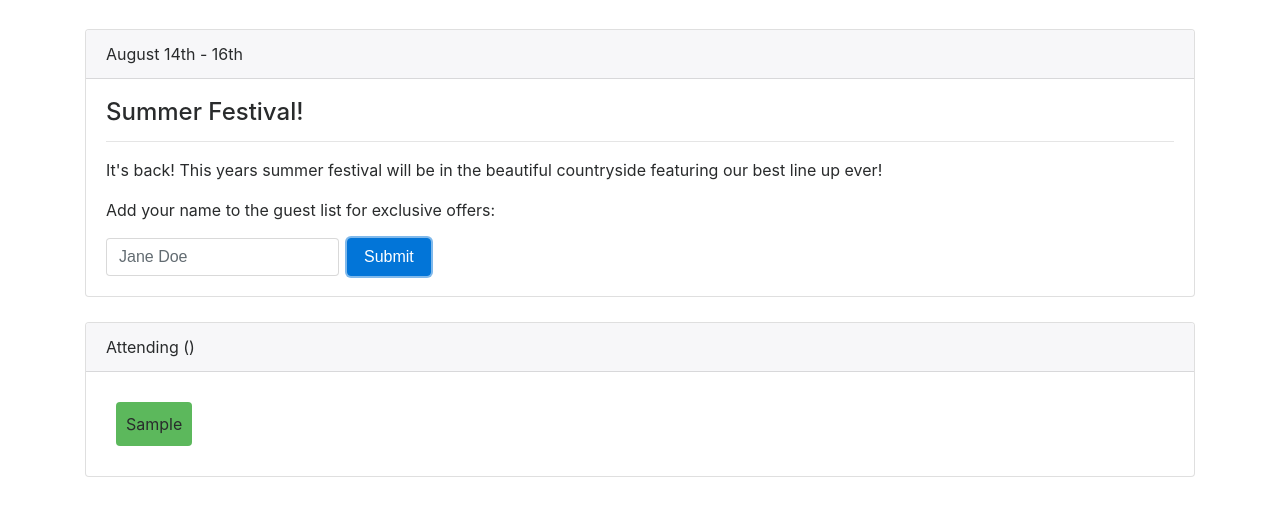
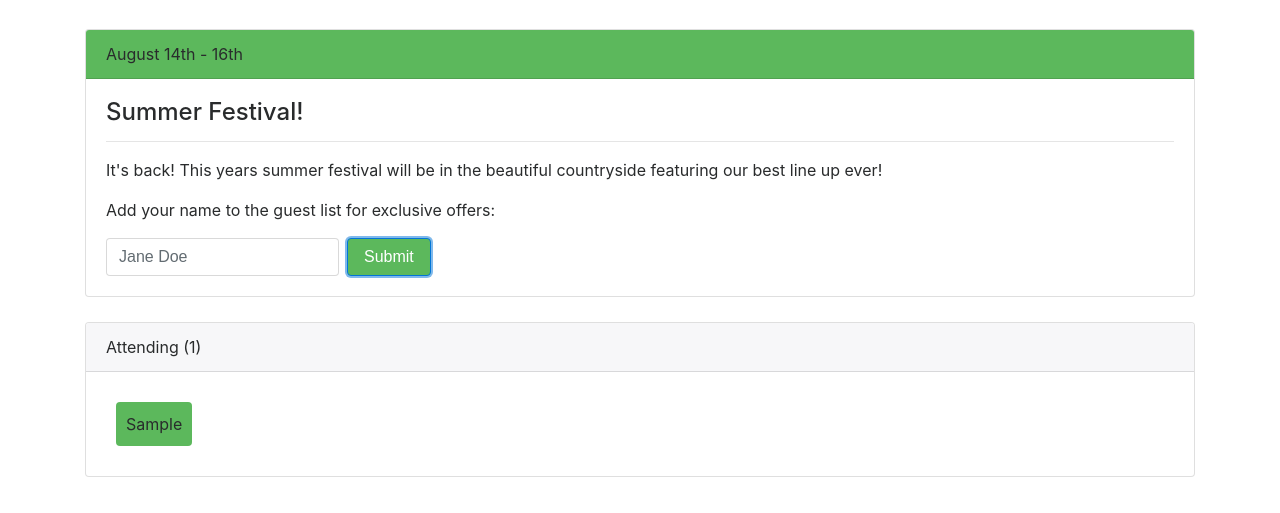
Before and after one commit to junkiesan/vue-guestList, a plain HTML site: page index.html in a window 1280 px wide. Both pictures are taken after typing "Sample" into the empty fields and a click on the input 388 px from the left and 330 px from the top of the page. Shown: the part 73-586 px from the top of the page. Drawn offline with nearby package versions, Linux system fonts and the light colour scheme.

Commit message:
element binded

```diff
--- a/app.css
+++ b/app.css
@@ -7,3 +7,7 @@
   margin: 10px;
   display: inline-block;
 }
+
+.submitted {
+  background: #5cb85c;
+}
--- a/app.js
+++ b/app.js
@@ -7,12 +7,16 @@ new Vue({
         eventDescription: "It's back! This years summer festival will be in the beautiful countryside featuring our best line up ever!"
       },
       newNameText: '',
-      guestName: []
+      guestName: [],
+      formSubmitClass: ""
     },
     methods: {
       formSubmitted: function() {
-        this.guestName.push(this.newNameText)
-        this.newNameText = ''
+        if(this.newNameText.length > 0) {
+          this.guestName.push(this.newNameText)
+          this.newNameText = ''
+          this.formSubmitClass = "submitted"
+        }
       }
     }
 });
--- a/index.html
+++ b/index.html
@@ -23,7 +23,7 @@
       <div class="row">
         <div class="col-sm-12">
           <div class="card">
-            <div class="card-header">
+            <div class="card-header" v-bind:class="formSubmitClass">
               {{ event.eventDate }}
             </div>
             <div class="card-block">
@@ -33,7 +33,7 @@
 
               <form class="form-inline" v-on:submit.prevent="formSubmitted">
                 <input type="text" id="nameInput" class="form-control mb-2 mr-sm-2 mb-sm-0" placeholder="Jane Doe" v-model="newNameText">
-                <input type="submit" class="btn btn-primary"></input>
+                <input type="submit" class="btn btn-primary" v-bind:class="formSubmitClass"></input>
               </form>
             </div>
           </div>
@@ -44,7 +44,7 @@
         <div class="col-sm-12">
           <div class="card">
             <div class="card-header">
-              Attending ()
+              Attending ({{ guestName.length }})
             </div>
             <div class="card-block">
               <div v-if="guestName.length > 0">
```
